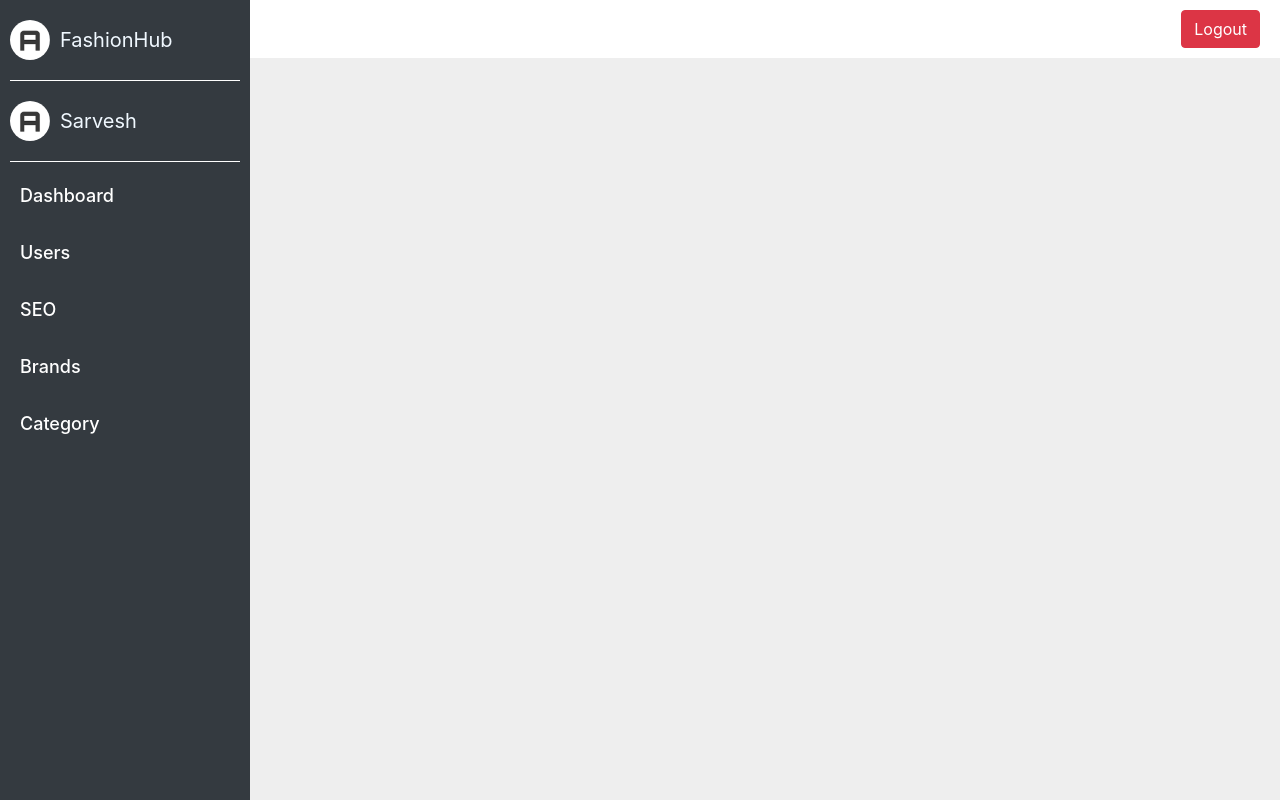
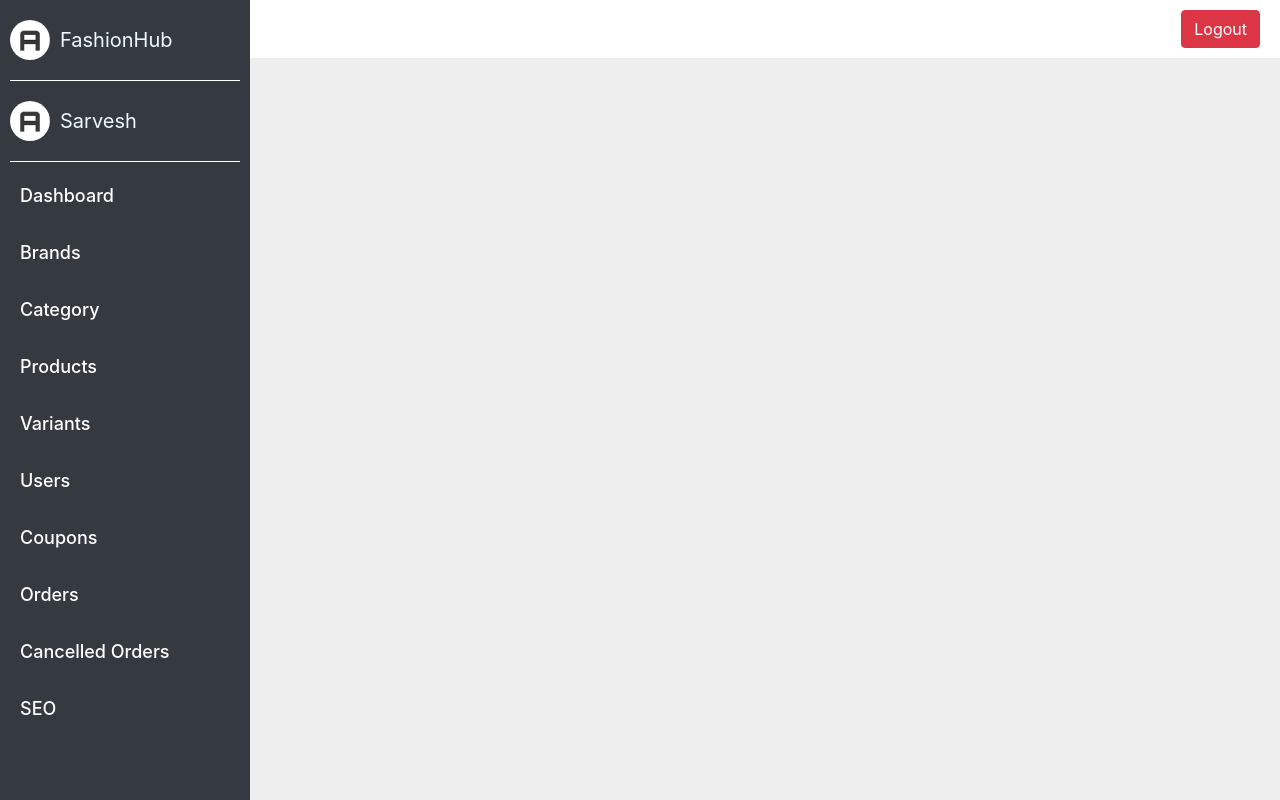
Before and after one commit to SarveshG2002/FashionHub, a React (Vite) app: page /admin in a window 1280 px wide. Built offline with nearby package versions, Linux system fonts and the light colour scheme; sample sign-in values are in the browser's storage.

Commit message:
Sidebar Updated

```diff
--- a/src/App.jsx
+++ b/src/App.jsx
@@ -20,6 +20,11 @@ function App() {
           <Route path="users" element={<UserComponent />} />
           <Route path="seo" element={<SeoComponent />} />
           <Route path="category" element={<CategoryComponent />} />
+          <Route path="products" element={<CategoryComponent />} />
+          <Route path="varients" element={<CategoryComponent />} />
+          <Route path="coupons" element={<CategoryComponent />} />
+          <Route path="orders" element={<CategoryComponent />} />
+          <Route path="cancelled_orders" element={<CategoryComponent />} />
 
           {/* Add more nested routes here as needed */}
         </Route>
--- a/src/components/Sidebar.jsx
+++ b/src/components/Sidebar.jsx
@@ -6,10 +6,15 @@ const Sidebar = () => {
 
   const navItems = [
     { name: "Dashboard", path: "/admin/dashboard" },
+    { name: "Brands", path: "/admin/brands"},
+    { name: "Category", path: "/admin/category"},
+    { name: "Products", path: "/admin/products"},
+    { name: "Variants", path: "/admin/varients"},
     { name: "Users", path: "/admin/users" },
+    { name: "Coupons", path: "/admin/coupons"},
+    { name: "Orders", path: "/admin/orders"},
+    { name: "Cancelled Orders", path: "/admin/cancelled_orders"},
     { name: "SEO", path: "/admin/seo" },
-    { name: "Brands", path: "/admin/brands"},
-    { name: "Category", path: "/admin/category"}
   ];
 
   return (
```
